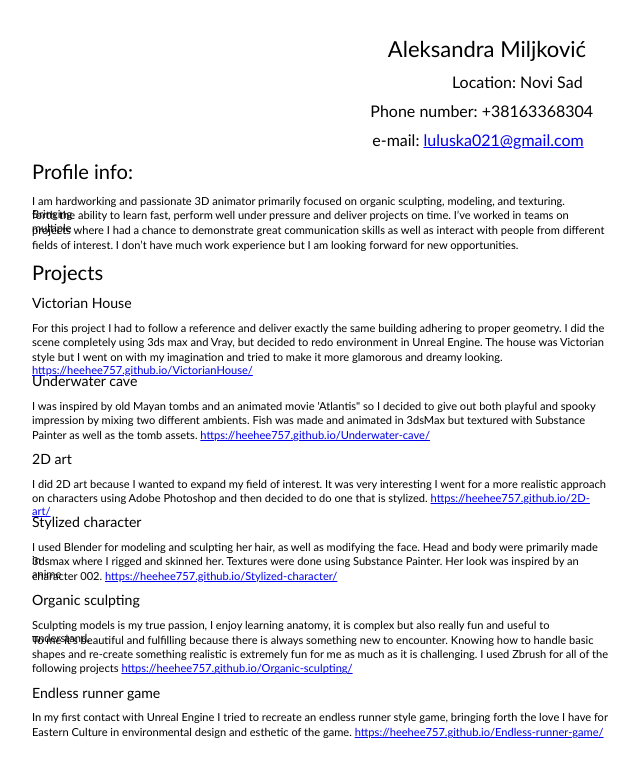
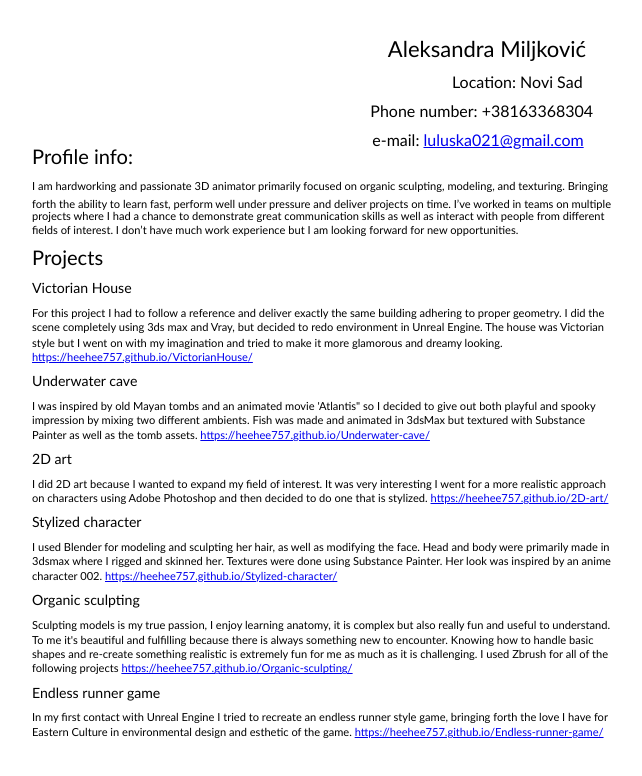
Before and after one commit to Dusan-blip/adin-cv, a plain HTML site: page index.htm in a window 1280 px wide. Shown: the whole page, without its empty margins (338-980 px from the left). Drawn offline with Linux system fonts and the light colour scheme; a script that the page names is missing.

Commit message:
Update index.htm

```diff
--- a/index.htm
+++ b/index.htm
@@ -23,22 +23,23 @@ div.cls_009{font-family:"Calibri",serif;font-size:7.0px;color:rgb(0,0,0);font-we
 <script type="text/javascript" src="2dbdd24a-ae10-11ec-abec-0cc47a792c0a_id_2dbdd24a-ae10-11ec-abec-0cc47a792c0a_files/wz_jsgraphics.js"></script>
 </head>
 <body>
-<div style="position:absolute;left:50%;margin-left:-306px;top:0px;width:612px;height:792px;overflow:auto">
+<div style="position:absolute;left:50%;margin-left:-306px;top:0px;width:1000px;height:792px;overflow:auto">
 <div style="position:absolute;left:0px;top:0px"></div>
 <div style="position:absolute;left:391.87px;top:35.04px" class="cls_002"><span class="cls_002">Aleksandra Miljković</span></div>
 <div style="position:absolute;left:455.98px;top:72.26px" class="cls_003"><span class="cls_003">Location: Novi Sad</span></div>
 <div style="position:absolute;left:374.35px;top:101.30px" class="cls_003"><span class="cls_003">Phone number: +38163368304</span></div>
 <div style="position:absolute;left:376.27px;top:130.46px" class="cls_003"><span class="cls_003">e-mail: </span><A HREF="mailto:luluska021@gmail.com">luluska021@gmail.com</A> </span></div>
-<div style="position:absolute;left:36.00px;top:159.26px" class="cls_005"><span class="cls_005">Profile info:</span></div>
-<div style="position:absolute;left:36.00px;top:193.94px" class="cls_006"><span class="cls_006">I am hardworking and passionate 3D animator primarily focused on organic sculpting, modeling, and texturing. Bringing</span></div>
-<div style="position:absolute;left:36.00px;top:208.46px" class="cls_006"><span class="cls_006">forth the ability to learn fast, perform well under pressure and deliver projects on time. I’ve worked in teams on multiple</span></div>
-<div style="position:absolute;left:36.00px;top:222.98px" class="cls_006"><span class="cls_006">projects where I had a chance to demonstrate great communication skills as well as interact with people from different</span></div>
-<div style="position:absolute;left:36.00px;top:237.53px" class="cls_006"><span class="cls_006">fields of interest. I don’t have much work experience but I am looking forward for new opportunities.</span></div>
-<div style="position:absolute;left:36.00px;top:259.61px" class="cls_005"><span class="cls_005">Projects</span></div>
-<div style="position:absolute;left:36.00px;top:294.17px" class="cls_007"><span class="cls_007">Victorian House</span></div>
-<div style="position:absolute;left:36.00px;top:320.81px" class="cls_006"><span class="cls_006">For this project I had to follow a reference and deliver exactly the same building adhering to proper geometry. I did the</span></div>
-<div style="position:absolute;left:36.00px;top:335.21px" class="cls_006"><span class="cls_006">scene completely using 3ds max and Vray, but decided to redo environment in Unreal Engine. The house was Victorian</span></div>
-<div style="position:absolute;left:36.00px;top:349.73px" class="cls_006"><span class="cls_006">style but I went on with my imagination and tried to make it more glamorous and dreamy looking. <a href="https://heehee757.github.io/VictorianHouse/">https://heehee757.github.io/VictorianHouse/</a></span></div>
+<div style="position:absolute;left:36.00px;top:144.26px" class="cls_005"><span class="cls_005">Profile info:</span></div>
+<div style="position:absolute;left:36.00px;top:178.94px" class="cls_006"><span class="cls_006">I am hardworking and passionate 3D animator primarily focused on organic sculpting, modeling, and texturing. Bringing</span></div>
+<div style="position:absolute;left:36.00px;top:197.46px" class="cls_006"><span class="cls_006">forth the ability to learn fast, perform well under pressure and deliver projects on time. I’ve worked in teams on multiple</span></div>
+<div style="position:absolute;left:36.00px;top:208.98px" class="cls_006"><span class="cls_006">projects where I had a chance to demonstrate great communication skills as well as interact with people from different</span></div>
+<div style="position:absolute;left:36.00px;top:222.53px" class="cls_006"><span class="cls_006">fields of interest. I don’t have much work experience but I am looking forward for new opportunities.</span></div>
+<div style="position:absolute;left:36.00px;top:244.61px" class="cls_005"><span class="cls_005">Projects</span></div>
+<div style="position:absolute;left:36.00px;top:279.17px" class="cls_007"><span class="cls_007">Victorian House</span></div>
+<div style="position:absolute;left:36.00px;top:305.81px" class="cls_006"><span class="cls_006">For this project I had to follow a reference and deliver exactly the same building adhering to proper geometry. I did the</span></div>
+<div style="position:absolute;left:36.00px;top:320.21px" class="cls_006"><span class="cls_006">scene completely using 3ds max and Vray, but decided to redo environment in Unreal Engine. The house was Victorian</span></div>
+<div style="position:absolute;left:36.00px;top:335.73px" class="cls_006"><span class="cls_006">style but I went on with my imagination and tried to make it more glamorous and dreamy looking.</div>
+<div style="position:absolute;left:36.00px;top:349.73px" class="cls_006"><span class="cls_006"><a href="https://heehee757.github.io/VictorianHouse/">https://heehee757.github.io/VictorianHouse/</a></span></div>
 <div style="position:absolute;left:36.00px;top:372.17px" class="cls_007"><span class="cls_007">Underwater cave</span></div>
 <div style="position:absolute;left:36.00px;top:398.69px" class="cls_006"><span class="cls_006">I was inspired by old Mayan tombs and an animated movie 'Atlantis" so I decided to give out both playful and spooky</span></div>
 <div style="position:absolute;left:36.00px;top:413.23px" class="cls_006"><span class="cls_006">impression by mixing two different ambients. Fish was made and animated in 3dsMax but textured with Substance</span></div>
@@ -59,7 +60,7 @@ div.cls_009{font-family:"Calibri",serif;font-size:7.0px;color:rgb(0,0,0);font-we
 <div style="position:absolute;left:36.00px;top:710.38px" class="cls_006"><span class="cls_006">In my first contact with Unreal Engine I tried to recreate an endless runner style game, bringing forth the love I have for</span></div>
 <div style="position:absolute;left:36.00px;top:724.90px" class="cls_006"><span class="cls_006">Eastern Culture in environmental design and esthetic of the game. <a href="https://heehee757.github.io/Endless-runner-game/">https://heehee757.github.io/Endless-runner-game/</a></span></div>
   </div>
-<div style="position:absolute;left:50%;margin-left:-306px;top:802px;width:612px;height:792px;overflow:hidden">
+<div style="position:absolute;left:50%;margin-left:-306px;top:802px;width:1000px;height:792px;overflow:hidden">
 <div style="position:absolute;left:0px;top:0px">
 </div>
 <div style="position:absolute;left:36.00px;top:35.04px" class="cls_005"><span class="cls_005">Skills</span></div>
```
